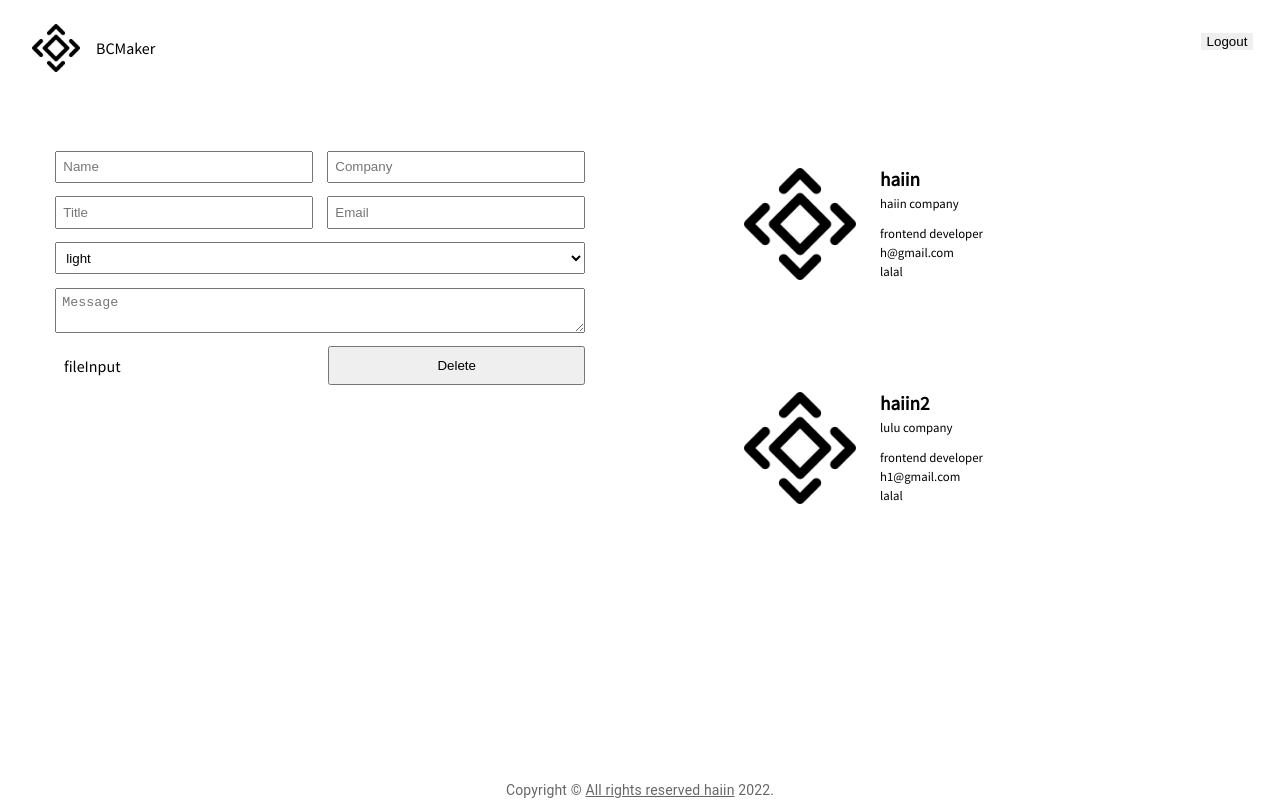
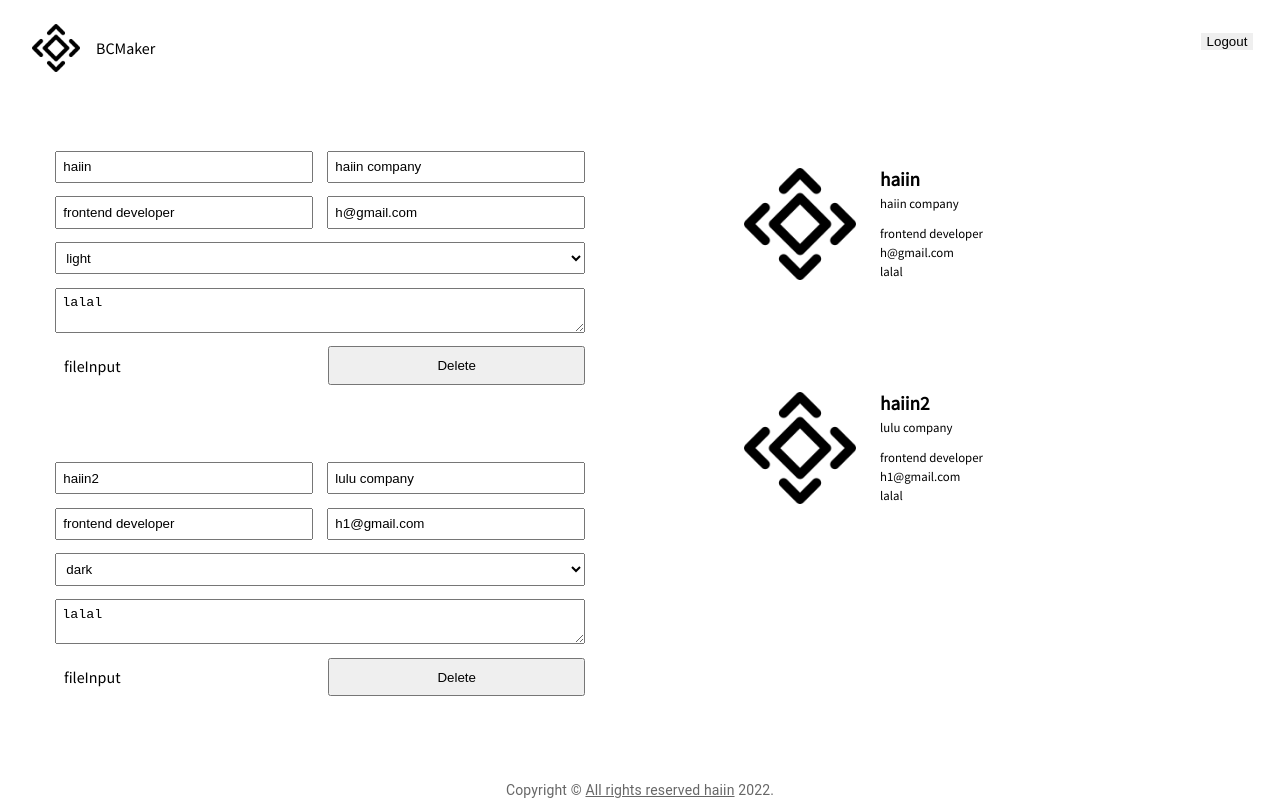
Before and after one commit to Haiin05/mypro, a React (Create React App) app: page / in a window 1280 px wide. Built offline with nearby package versions, Linux system fonts and the light colour scheme; no server answers; sample sign-in values are in the browser's storage.

Commit message:
add: mainPresenter

```diff
--- a/src/components/card_edit_form/card_edit_form.tsx
+++ b/src/components/card_edit_form/card_edit_form.tsx
@@ -1,20 +1,42 @@
+import { I_card } from '../main/mainPresenter';
 import styles from './card_edit_form.module.css'
 
-const CardEditForm = () => {
+interface I_cardEditForm {
+	card: I_card
+	onUpdate: (card: I_card) => void
+	onDelete: (card: I_card) => void
+}
+
+const CardEditForm = ({ card, onUpdate, onDelete }: I_cardEditForm) => {
+
+	const { name, company, title, email, theme, message } = card
+
+	const handelChange = (e: any) => {
+		e.preventDefault()
+		const updatedCard = { ...card, [e.currentTarget.name]: e.currentTarget.value }
+		console.log(updatedCard)
+		onUpdate(updatedCard)
+	}
+
+	const handleDelete = (e: any) => {
+		e.preventDefault()
+		onDelete(card)
+	}
+
 	return (
-		<form className={ styles.cardForm }>
-			<input className={ styles.input } type="text" placeholder='Name' />
-			<input className={ styles.input } type="text" placeholder='Company' />
-			<input className={ styles.input } type="text" placeholder='Title' />
-			<input className={ styles.input } type="text" placeholder='Email' />
-			<select className={ styles.select } name="theme" >
+		<form className={styles.cardForm}>
+			<input className={styles.input} type="text" placeholder='Name' name='name' value={name} onChange={handelChange} />
+			<input className={styles.input} type="text" placeholder='Company' name='company' value={company} onChange={handelChange} />
+			<input className={styles.input} type="text" placeholder='Title' name='title' value={title} onChange={handelChange} />
+			<input className={styles.input} type="text" placeholder='Email' name='email' value={email} onChange={handelChange} />
+			<select className={styles.select} name="theme" value={theme} onChange={handelChange}>
 				<option value="light">light</option>
 				<option value="dark">dark</option>
 				<option value="colorful">colorful</option>
 			</select>
-			<textarea className={ styles.text } name="message" placeholder='Message'></textarea>
-			<div className={ styles.image } >fileInput</div>
-			<button className={ styles.btn } >Delete</button>
+			<textarea className={styles.text} name="message" placeholder='Message' value={message} onChange={handelChange}></textarea>
+			<div className={styles.image} >fileInput</div>
+			<button className={styles.btn} onClick={handleDelete}>Delete</button>
 		</form>
 	)
 }
--- a/src/components/main/main.tsx
+++ b/src/components/main/main.tsx
@@ -7,49 +7,27 @@ import styles from './main.module.css'
 import useStore from '../../store'
 import { I_AuthService } from '../../service/auth_service'
 import { useHistory } from "react-router-dom"
+import { observer } from 'mobx-react'
+import { I_card } from './mainPresenter';
 
 interface I_main {
 	authService: I_AuthService
 }
 
-export interface I_Form {
-	id: number,
-	name: string,
-	company: string,
-	title: string,
-	theme: string,
-	message: string,
-	email: string,
-	image: string
-}
+const Main = observer(({ authService }: I_main) => {
 
-const mockData = [
-	{
-		id: 1,
-		name: 'haiin',
-		company: 'haiin company',
-		title: 'frontend developer',
-		theme: 'light', message: 'lalal',
-		email: 'h@gmail.com', image: ''
-	},
-	{
-		id: 2,
-		name: 'haiin2',
-		company: 'lulu company',
-		title: 'frontend developer',
-		theme: 'dark', message: 'lalal',
-		email: 'h1@gmail.com', image: ''
-	},
-]
-
-
-const Main = ({ authService }: I_main) => {
-
-	const { userStore } = useStore()
+	const { userStore, mainPresenter } = useStore()
 
 	const history = useHistory()
 
-	const [cards, setCards] = useState([...mockData])
+	const updateCard = (card: I_card) => {
+		console.log('main-updatecard: ', card)
+		mainPresenter.update(card)
+	}
+
+	const deleteCard = (card: I_card) => {
+		mainPresenter.delete(card)
+	}
 
 	useEffect(() => {
 		authService.onAuthChanged((user: any) => {
@@ -62,16 +40,16 @@ const Main = ({ authService }: I_main) => {
 	})
 
 	return (
-		<section className={ styles.main }>
-			<Header authService={ authService } />
-			<div className={ styles.container }>
-				<Maker />
-				<Preview cards={ cards } />
+		<section className={styles.main}>
+			<Header authService={authService} />
+			<div className={styles.container}>
+				<Maker cards={mainPresenter.getCardList()} onUpdate={updateCard} onDelete={deleteCard} />
+				<Preview cards={mainPresenter.getCardList()} />
 			</div>
 			<Footer />
 		</section>
 	)
-}
+})
 
 
 export default Main
--- /dev/null
+++ b/src/components/main/mainPresenter.ts
@@ -0,0 +1,68 @@
+import { observable, makeAutoObservable } from 'mobx'
+
+export interface I_card {
+	id: number,
+	name: string,
+	company: string,
+	title: string,
+	theme: string,
+	message: string,
+	email: string,
+	image: string
+}
+
+
+class MainPresenter {
+	cardList: any
+
+	constructor (obj: any) {
+		this.cardList = obj
+
+		makeAutoObservable(this, {
+			cardList: observable,
+		})
+	}
+
+	getCardList(): any {
+		return this.cardList
+	}
+
+
+	update = (card: I_card) => {
+		const update = { ...this.cardList }
+		console.log(update)
+		update[card.id] = card
+		return this.cardList = update
+	}
+
+	delete = (card: I_card) => {
+		const update = [...this.cardList]
+		delete update[card.id]
+		return this.cardList = update
+	}
+}
+
+export default MainPresenter
+export const mainPresenter = new MainPresenter({
+	'1': {
+		id: 1,
+		name: 'haiin',
+		company: 'haiin company',
+		title: 'frontend developer',
+		theme: 'light',
+		message: 'lalal',
+		email: 'h@gmail.com',
+		image: ''
+	},
+	'2': {
+		id: 2,
+		name: 'haiin2',
+		company: 'lulu company',
+		title: 'frontend developer',
+		theme: 'dark',
+		message: 'lalal',
+		email: 'h1@gmail.com',
+		image: ''
+	},
+}
+)
--- a/src/components/maker/maker.tsx
+++ b/src/components/maker/maker.tsx
@@ -1,10 +1,17 @@
 import CardEditForm from '../card_edit_form/card_edit_form'
+import { I_card } from '../main/mainPresenter'
 import styles from './maker.module.css'
 
-const Maker = () => (
-	<section className={ styles.maker }>
-		<ul className={ styles.forms }>
-			<CardEditForm />
+interface I_maker {
+	cards: any
+	onUpdate: (card: I_card) => void
+	onDelete: (card: I_card) => void
+}
+
+const Maker = ({ cards, onUpdate, onDelete }: I_maker) => (
+	<section className={styles.maker}>
+		<ul className={styles.forms}>
+			{Object.keys(cards).map((key) => <CardEditForm key={key} card={cards[key]} onUpdate={onUpdate} onDelete={onDelete} />)}
 		</ul>
 	</section>
 )
--- a/src/components/preview/preview.tsx
+++ b/src/components/preview/preview.tsx
@@ -1,18 +1,18 @@
 import Card from '../card/card'
-import { I_Form } from '../main/main'
+import { I_card } from '../main/mainPresenter'
 import styles from './preview.module.css'
 
 interface I_preview {
-	cards: Array<I_Form>
+	cards: any
 }
 
 const Preview = ({ cards }: I_preview) => {
 
 	return (
-		<section className={ styles.preview }>
-			<ul className={ styles.cards }>
-				{ cards.map((card) => <Card key={ card.id } card={ card } />
-				) }
+		<section className={styles.preview}>
+			<ul className={styles.cards}>
+				{Object.keys(cards).map((key) => <Card key={key} card={cards[key]} />
+				)}
 			</ul>
 		</section>
 	)
--- a/src/store/index.ts
+++ b/src/store/index.ts
@@ -1,5 +1,6 @@
 import { userStore } from "./userStore"
+import { mainPresenter } from '../components/main/mainPresenter'
 
-const useStore = () => ({ userStore })
+const useStore = () => ({ userStore, mainPresenter })
 
 export default useStore
--- a/src/store/userStore.tsx
+++ b/src/store/userStore.tsx
@@ -1,4 +1,4 @@
-import { observable, action, makeAutoObservable } from 'mobx'
+import { observable, makeAutoObservable } from 'mobx'
 
 class UserStore {
 
```
Also changed, not shown: src/components/card/card.tsx (+8 -9 lines).
